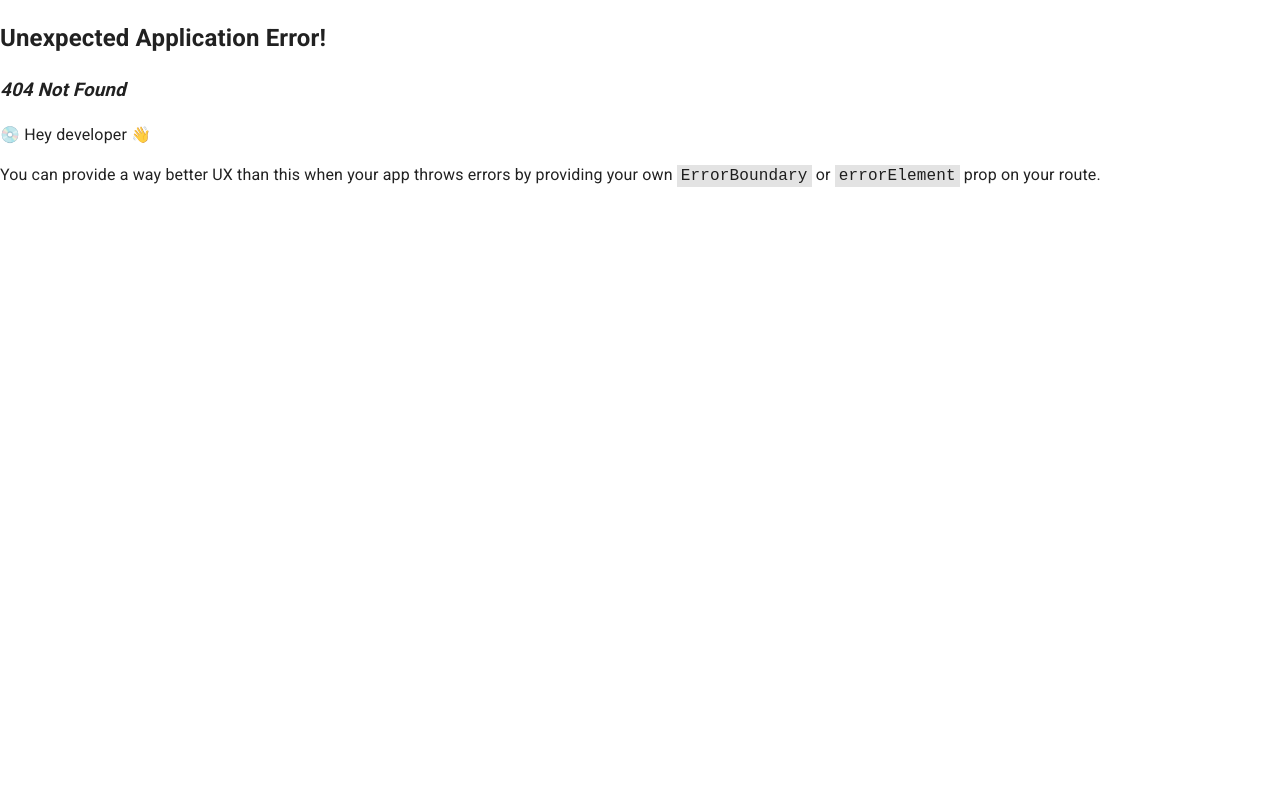
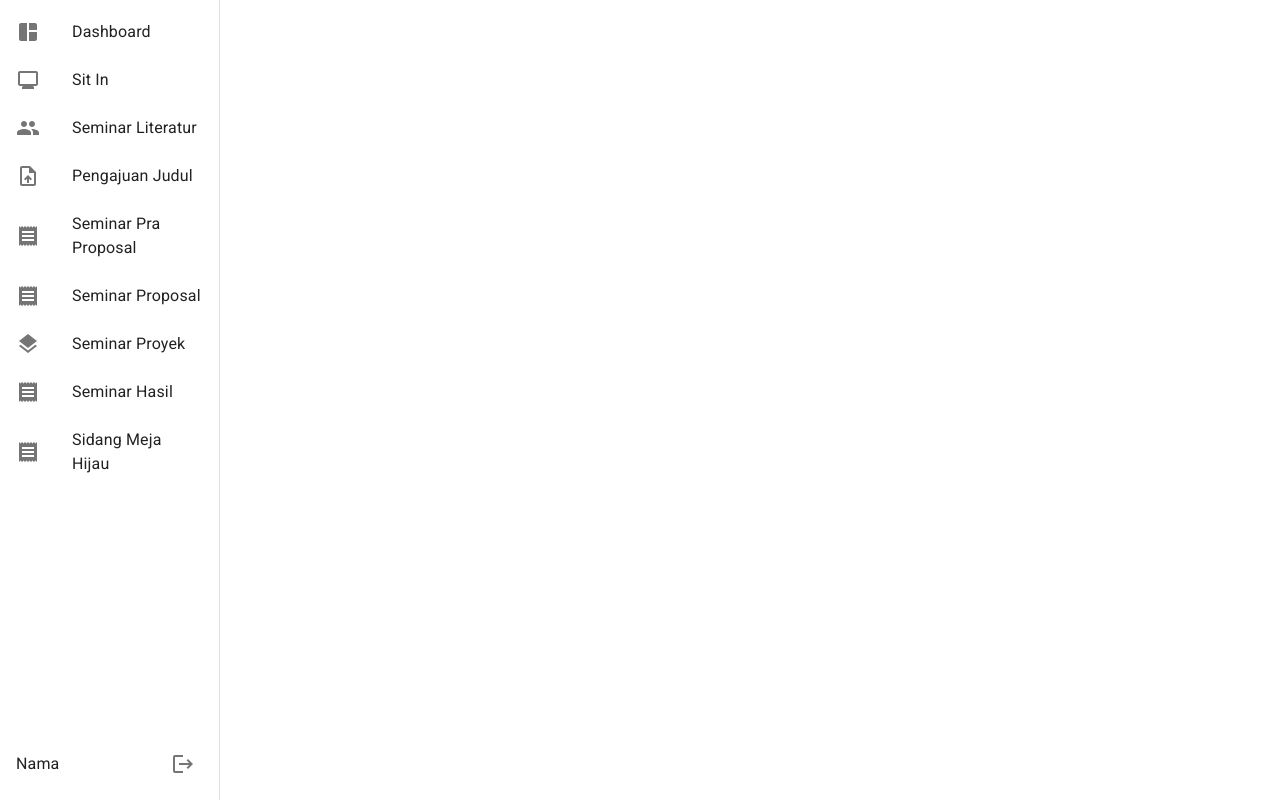
Before and after one commit to randy-usu/sinta-frontend, a React (Vite) app: page /mahasiswa/sit-in in a window 1280 px wide. Before the commit this address had no page. Built offline with nearby package versions, Linux system fonts and the light colour scheme; a web font is replaced by a local one.

Commit message:
Implement mahasiswa navigation drawer

```diff
--- a/src/features/layout/components/drawer-navigation/drawer-navigation.jsx
+++ b/src/features/layout/components/drawer-navigation/drawer-navigation.jsx
@@ -1,10 +1,4 @@
-import {
-  Logout as LogoutIcon,
-  People as PeopleIcon,
-  Person as PersonIcon,
-  SpaceDashboard as SpaceDashboardIcon,
-  UploadFile as UploadFileIcon,
-} from "@mui/icons-material";
+import { Logout as LogoutIcon } from "@mui/icons-material";
 import {
   Box,
   Drawer,
@@ -18,7 +12,7 @@ import {
 } from "@mui/material";
 import { Link as RouterLink } from "react-router-dom";
 
-export const DrawerNavigation = () => (
+export const DrawerNavigation = ({ navigations }) => (
   <Drawer
     sx={{
       width: 220,
@@ -32,24 +26,7 @@ export const DrawerNavigation = () => (
     anchor="left"
   >
     <List>
-      {[
-        { text: "Dashboard", Icon: SpaceDashboardIcon, to: "/dosen/dashboard" },
-        {
-          text: "Mahasiswa Bimbingan",
-          Icon: PeopleIcon,
-          to: "/dosen/mahasiswa-bimbingan",
-        },
-        {
-          text: "Mahasiswa Ujian",
-          Icon: PersonIcon,
-          to: "/dosen/mahasiswa-ujian",
-        },
-        {
-          text: "Usulan Seminar Proyek",
-          Icon: UploadFileIcon,
-          to: "/dosen/usulan-seminar-proyek",
-        },
-      ].map(({ text, Icon, to }) => (
+      {navigations.map(({ text, Icon, to }) => (
         <ListItem key={text} disablePadding>
           <ListItemButton LinkComponent={RouterLink} to={to}>
             <ListItemIcon>
--- a/src/features/layout/page-container/page-container.jsx
+++ b/src/features/layout/page-container/page-container.jsx
@@ -2,9 +2,9 @@ import { Box } from "@mui/material";
 
 import { DrawerNavigation } from "../components";
 
-export const PageContainer = ({ children }) => (
+export const PageContainer = ({ navigations, children }) => (
   <Box sx={{ display: "flex" }}>
-    <DrawerNavigation />
+    <DrawerNavigation navigations={navigations} />
     <Box component="main" sx={{ flexGrow: 1, p: 3 }}>
       {children}
     </Box>
--- a/src/features/users/sign-in/components/sign-in-form/mahasiswa-sign-in-form.jsx
+++ b/src/features/users/sign-in/components/sign-in-form/mahasiswa-sign-in-form.jsx
@@ -29,7 +29,7 @@ export const MahasiswaSignInForm = () => (
       variant="contained"
       sx={{ mt: 3 }}
       component={RouterLink}
-      to="dashboard"
+      to="sit-in"
     >
       Masuk
     </Button>
--- a/src/features/users/sign-up/components/sign-up-form/mahasiswa-sign-up-form.jsx
+++ b/src/features/users/sign-up/components/sign-up-form/mahasiswa-sign-up-form.jsx
@@ -50,7 +50,7 @@ export const MahasiswaSignUpForm = () => (
       variant="contained"
       sx={{ mt: 3 }}
       component={RouterLink}
-      to="/mahasiswa/dashboard"
+      to="/mahasiswa/sit-in"
     >
       Daftar
     </Button>
--- a/src/main.jsx
+++ b/src/main.jsx
@@ -5,6 +5,15 @@ import "@fontsource/roboto/300.css";
 import "@fontsource/roboto/400.css";
 import "@fontsource/roboto/500.css";
 import "@fontsource/roboto/700.css";
+import {
+  Layers as LayersIcon,
+  Monitor as MonitorIcon,
+  People as PeopleIcon,
+  Person as PersonIcon,
+  Receipt as ReceiptIcon,
+  SpaceDashboard as SpaceDashboardIcon,
+  UploadFile as UploadFileIcon,
+} from "@mui/icons-material";
 import { createTheme, CssBaseline, ThemeProvider } from "@mui/material";
 import { LocalizationProvider } from "@mui/x-date-pickers";
 import { AdapterDayjs } from "@mui/x-date-pickers/AdapterDayjs";
@@ -26,6 +35,69 @@ import {
   SignIn as MahasiswaSignIn,
   SignUp as MahasiswaSignUp,
 } from "./pages/mahasiswa";
+
+const DOSEN_NAVS = [
+  { text: "Dashboard", Icon: SpaceDashboardIcon, to: "/dosen/dashboard" },
+  {
+    text: "Mahasiswa Bimbingan",
+    Icon: PeopleIcon,
+    to: "/dosen/mahasiswa-bimbingan",
+  },
+  {
+    text: "Mahasiswa Ujian",
+    Icon: PersonIcon,
+    to: "/dosen/mahasiswa-ujian",
+  },
+  {
+    text: "Usulan Seminar Proyek",
+    Icon: UploadFileIcon,
+    to: "/dosen/usulan-seminar-proyek",
+  },
+];
+
+const MHS_NAVS = [
+  { text: "Dashboard", Icon: SpaceDashboardIcon, to: "/mahasiswa/dashboard" },
+  {
+    text: "Sit In",
+    Icon: MonitorIcon,
+    to: "/mahasiswa/sit-in",
+  },
+  {
+    text: "Seminar Literatur",
+    Icon: PeopleIcon,
+    to: "/mahasiswa/seminar-literatur",
+  },
+  {
+    text: "Pengajuan Judul",
+    Icon: UploadFileIcon,
+    to: "/mahasiswa/pengajuan-judul",
+  },
+  {
+    text: "Seminar Pra Proposal",
+    Icon: ReceiptIcon,
+    to: "/mahasiswa/seminar-pra-proposal",
+  },
+  {
+    text: "Seminar Proposal",
+    Icon: ReceiptIcon,
+    to: "/mahasiswa/seminar-proposal",
+  },
+  {
+    text: "Seminar Proyek",
+    Icon: LayersIcon,
+    to: "/mahasiswa/seminar-proyek",
+  },
+  {
+    text: "Seminar Hasil",
+    Icon: ReceiptIcon,
+    to: "/mahasiswa/seminar-hasil",
+  },
+  {
+    text: "Sidang Meja Hijau",
+    Icon: ReceiptIcon,
+    to: "/mahasiswa/sidang-meja-hijau",
+  },
+];
 
 const theme = createTheme({
   palette: {
@@ -51,6 +123,19 @@ const router = createBrowserRouter([
         path: "sign-up",
         Component: MahasiswaSignUp,
       },
+      {
+        element: (
+          <PageContainer navigations={MHS_NAVS}>
+            <Outlet />
+          </PageContainer>
+        ),
+        children: [
+          {
+            path: "sit-in",
+            element: <></>,
+          },
+        ],
+      },
     ],
   },
   {
@@ -66,7 +151,7 @@ const router = createBrowserRouter([
       },
       {
         element: (
-          <PageContainer>
+          <PageContainer navigations={DOSEN_NAVS}>
             <Outlet />
           </PageContainer>
         ),
```
